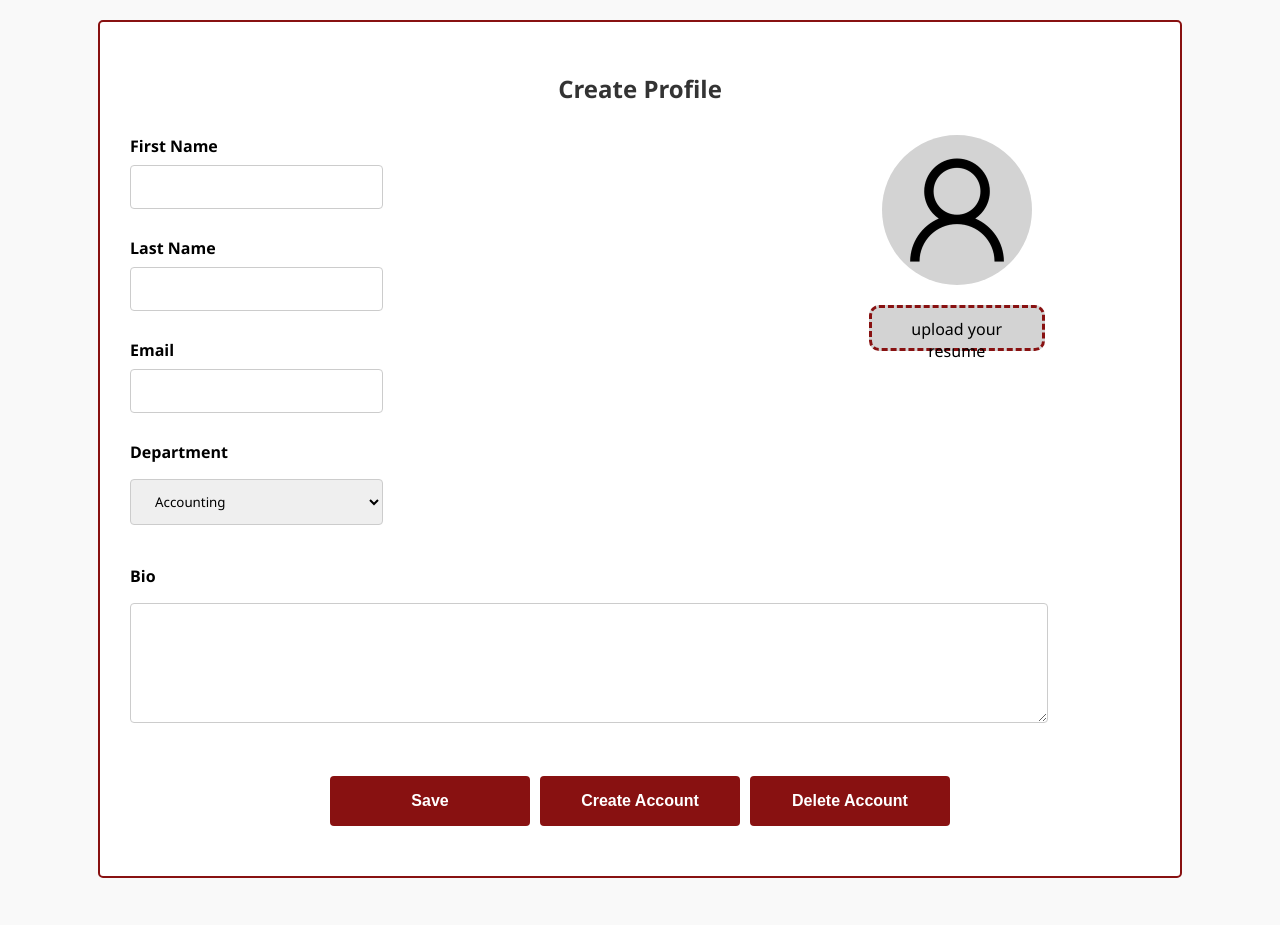
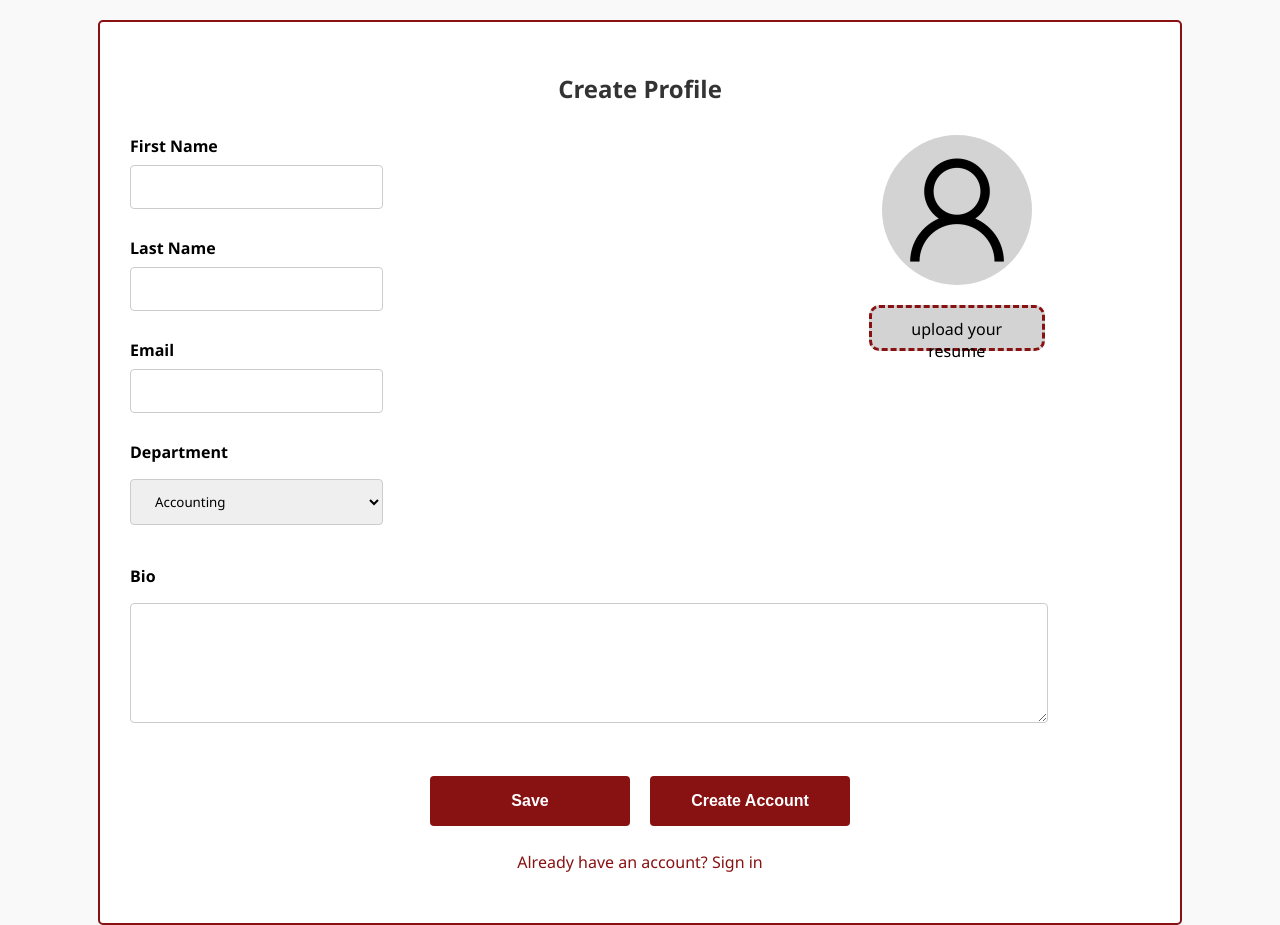
Before and after one commit to bjh26/326project, a website built with Vite: page frontend/src/index.html in a window 1280 px wide. Both pictures are taken after typing "name@example.com", "Sample123" into the empty fields and a click on the button "Create an account". Before the commit the page ends 878 px from the top, so only its background shows below. Built offline with nearby package versions, Linux system fonts and the light colour scheme.

Commit message:
Update the CreateAccountController to have a link to the login place and remove the delete account buttons

```diff
--- a/frontend/src/components/CreateAccountController/CreateAccountController.js
+++ b/frontend/src/components/CreateAccountController/CreateAccountController.js
@@ -112,6 +112,14 @@ export class CreateAccountControllerComponent extends BaseComponent {
                     return;
                 }
 
+            });
+        }
+
+        // add event listener for login link
+        const loginLink = this.#container.querySelector("#loginLink");
+        if (loginLink) {
+            loginLink.addEventListener("click", async () => {
+                await this.#hub.publish(Events.NavigateTo, { page: "login" });
             });
         }
 
@@ -271,9 +279,13 @@ export class CreateAccountControllerComponent extends BaseComponent {
                                 </div>
                             </div>
                             <div class="button-container">
-                                <input class="button" type="button" value="Save" id="save">
-                                <input class="button" type="submit" value="Create Account" id="createAccount">
-                                <input class="button" type="submit" value="Delete Account" id="deleteAccount">
+                                <div class="buttons-row">
+                                    <input class="button" type="button" value="Save" id="save">
+                                    <input class="button" type="submit" value="Create Account" id="createAccount">
+                                </div>
+                                <div class="login-link-row">
+                                    <a id="loginLink" class="login-link">Already have an account? Sign in</a>
+                                </div>
                             </div>
                         `;
         this.#container.appendChild(wrapper);
--- a/frontend/src/components/CreateAccountController/style.css
+++ b/frontend/src/components/CreateAccountController/style.css
@@ -163,9 +163,22 @@ textarea {
     grid-row: 4;
     grid-column: 1 / 3;
     display: flex;
+    flex-direction: column;
+    align-items: center;
+    gap: 15px;
+    padding: 20px 0;
+}
+
+.buttons-row {
+    display: flex;
     justify-content: center;
-    gap: 10px;
-    padding: 20px 0;
+    gap: 20px;
+    width: 100%;
+}
+
+.login-link-row {
+    margin-top: 10px;
+    text-align: center;
 }
 
 .button {
@@ -182,6 +195,19 @@ textarea {
 
 .button:hover {
     background-color: #720e0e;
+}
+
+.login-link {
+    color: #881111;
+    text-decoration: none;
+    font-size: 16px;
+    cursor: pointer;
+    transition: color 0.3s ease;
+}
+
+.login-link:hover {
+    color: #720e0e;
+    text-decoration: underline;
 }
 
 @media (max-width: 768px) {
@@ -203,8 +229,14 @@ textarea {
         margin: 20px 0;
     }
 
-    .button-container {
+    .buttons-row {
         flex-direction: column;
         align-items: center;
+        gap: 10px;
+    }
+
+    .button {
+        width: 100%;
+        max-width: 250px;
     }
 }
```
